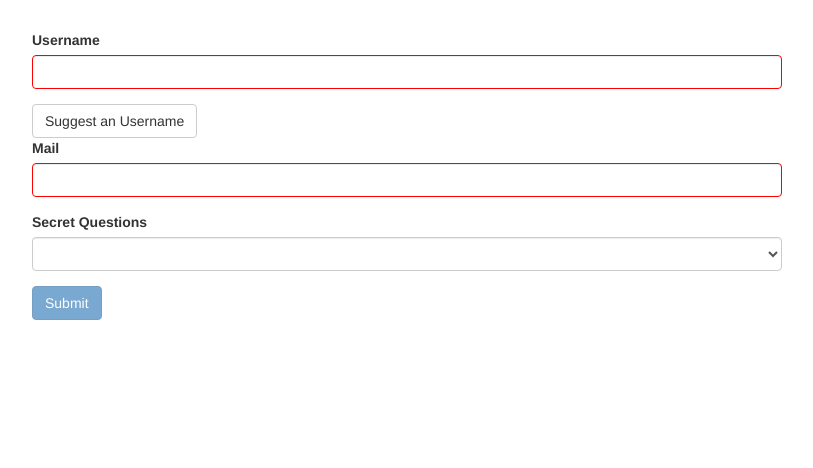
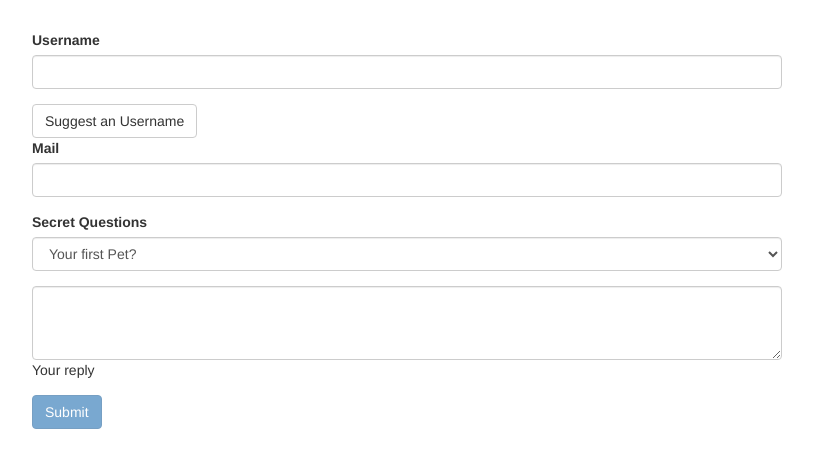
Before and after one commit to marcusblackhall/forms-td-start, an Angular app: page / in a window 1280 px wide. Shown: the top 468 px of the page, without its empty margins (233-1046 px from the left). Built offline with nearby package versions, Linux system fonts and the light colour scheme.

Commit message:
Grouping form controls

```diff
--- a/src/app/app.component.css
+++ b/src/app/app.component.css
@@ -2,7 +2,7 @@
   margin-top: 30px;
 }
 
-input.ng-invalid {
+input.ng-invalid.ng-touched {
 
   border: 1px solid red;
 }
--- a/src/app/app.component.html
+++ b/src/app/app.component.html
@@ -2,7 +2,10 @@
   <div class="row">
     <div class="col-xs-12 col-sm-10 col-md-8 col-sm-offset-1 col-md-offset-2">
       <form (ngSubmit)="onSubmit()" #f="ngForm">
-        <div id="user-data">
+        <div id="user-data"
+        #userData="ngModelGroup"
+
+        ngModelGroup="userData">
           <div class="form-group">
             <label for="username">Username</label>
             <input
@@ -25,20 +28,33 @@
              name="email"
              required
              email
+             #email="ngModel"
              >
+             <span *ngIf="!email.valid && email.touched" class="help-block">Plead enter a valid email</span>
           </div>
+
         </div>
+        <p *ngIf="! userData.valid && userData.touched">User data is invalid</p>
         <div class="form-group">
           <label for="secret">Secret Questions</label>
           <select
           id="secret"
           class="form-control"
-          ngModel
+          [ngModel]="defaultQuestion"
           name="secret"
           >
             <option value="pet">Your first Pet?</option>
             <option value="teacher">Your first teacher?</option>
           </select>
+        </div>
+        <div class="form-group">
+          <textarea
+          name="questionAnser"
+          rows="3"
+          [(ngModel)]="answer"
+           class="form-control"
+          ></textarea>
+          <p>Your reply {{answer}}</p>
         </div>
         <button
         class="btn btn-primary"
--- a/src/app/app.component.ts
+++ b/src/app/app.component.ts
@@ -7,6 +7,9 @@ import { NgForm } from '@angular/forms';
   styleUrls: ['./app.component.css']
 })
 export class AppComponent {
+
+defaultQuestion:string = "pet";
+answer: string = "";
 
 @ViewChild('f') signupForm:NgForm
 
```
